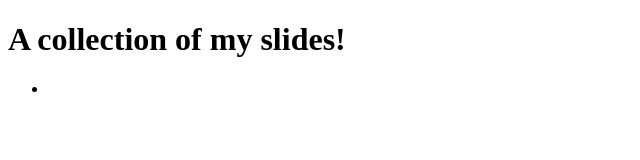
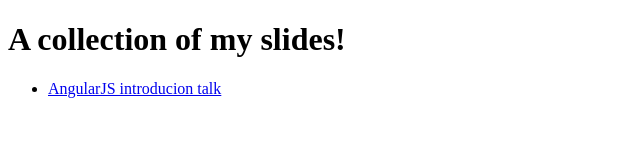
Before and after one commit to manudefrutosvila/slides, a plain HTML site: page index.html in a window 1280 px wide. Shown: the whole page, without its empty margins (0-640 px from the left). Drawn offline with Linux system fonts and the light colour scheme.

Commit message:
Update index.html

```diff
--- a/index.html
+++ b/index.html
@@ -9,7 +9,7 @@
 <body>
 	<h1>A collection of my slides!</h1>
 	<ul>
-	  <li><a href="angularjs-intro/index.html"></a></li>
+	  <li><a href="angularjs-intro/index.html">AngularJS introducion talk</a></li>
 	</ul>
 </body>
 </html>
```
